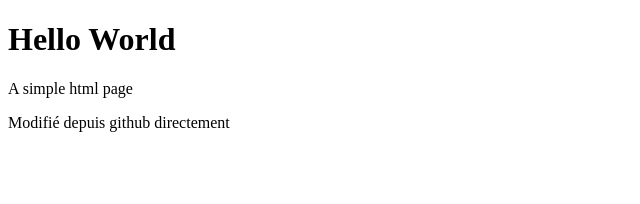
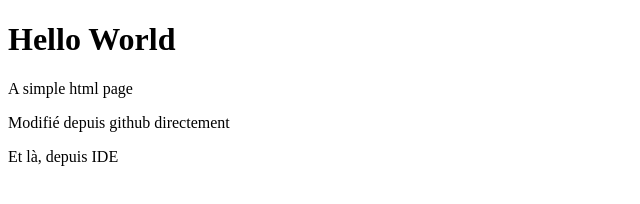
Before and after one commit to GrCOTE7/grcote7.github.io, a plain HTML site: page index.html in a window 1280 px wide. Shown: the whole page, without its empty margins (0-640 px from the left). Drawn offline with Linux system fonts and the light colour scheme.

Commit message:
corr html

```diff
--- a/index.html
+++ b/index.html
@@ -8,6 +8,9 @@
 <h1>Hello World</h1>
 
 <p>A simple html page</p>
+
 <p>Modifié depuis github directement</p>
+
+<p>Et là, depuis IDE</p>
 </body>
 </html>
```
